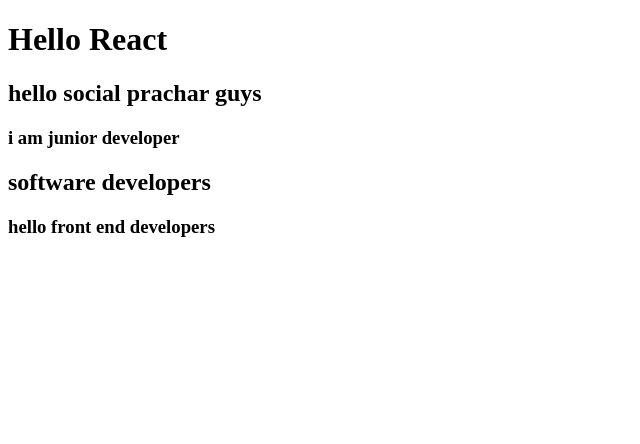
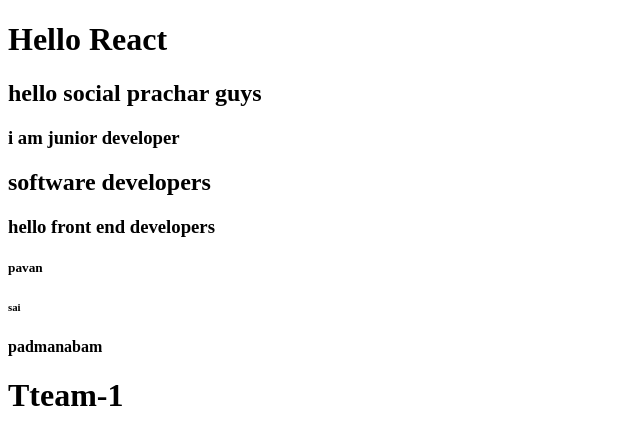
Before and after one commit to pavan14012001/git-merg, a plain HTML site: page index.html in a window 1280 px wide. Shown: the whole page, without its empty margins (0-640 px from the left). Drawn offline with Linux system fonts and the light colour scheme.

Commit message:
team-2 added some code

```diff
--- a/index.html
+++ b/index.html
@@ -11,5 +11,11 @@
     <h3>i am junior developer</h3>
     <h2>software developers </h2>
     <h3>hello front end developers</h3>
+
+    <h5>pavan</h5>
+    <h6>sai</h6>
+    <h4>padmanabam</h4>
+
+    <h1>Tteam-1</h1>
 </body>
 </html>
```
